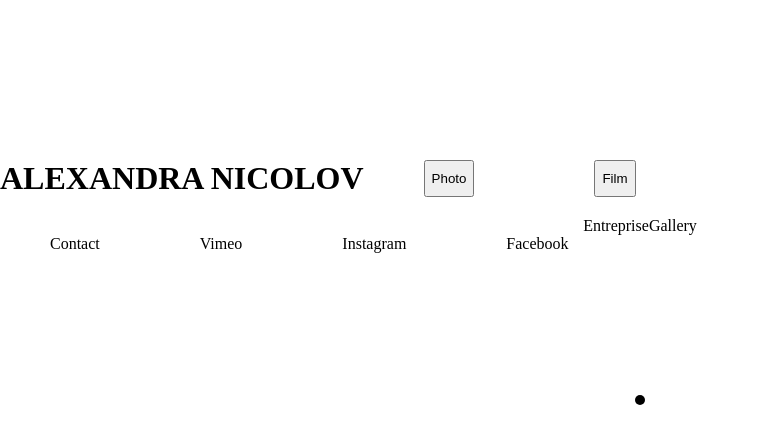
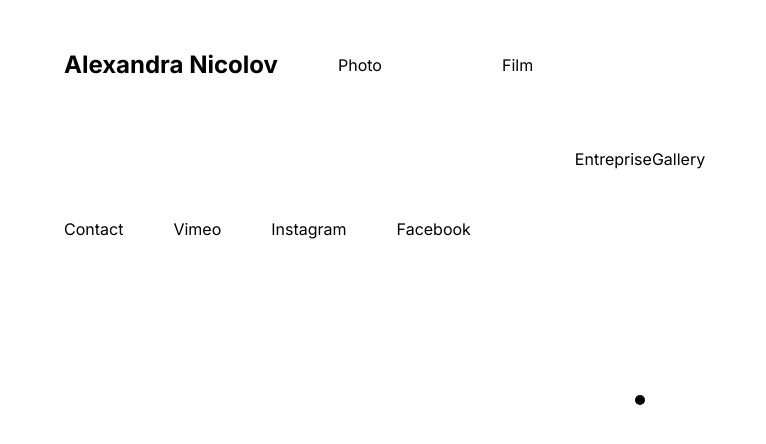
Before and after one commit to GabGo51/alexandranicolov, a React (Create React App) app: page /entreprise in a window 1280 px wide. Shown: the top 444 px of the page, without its empty margins (0-766 px from the left). Built offline with nearby package versions, Linux system fonts and the light colour scheme.

Commit message:
base home layout

```diff
--- a/public/index.html
+++ b/public/index.html
@@ -1,6 +1,9 @@
 <!DOCTYPE html>
 <html lang="en">
   <head>
+    <link rel="preconnect" href="https://fonts.googleapis.com">
+<link rel="preconnect" href="https://fonts.gstatic.com" crossorigin>
+<link href="https://fonts.googleapis.com/css2?family=Inter:wght@100..900&display=swap" rel="stylesheet">
     <meta charset="utf-8" />
     <link rel="icon" href="%PUBLIC_URL%/favicon.ico" />
     <meta name="viewport" content="width=device-width, initial-scale=1" />
--- a/src/App.js
+++ b/src/App.js
@@ -59,7 +59,7 @@ const Container = styled.div`
   justify-content: center;
   align-items: center;
   overflow-x: auto;
-  padding: 60px 60px;
+
 `;
 
 export default App;
--- a/src/Globalstyles.js
+++ b/src/Globalstyles.js
@@ -42,6 +42,7 @@ export default createGlobalStyle`
     padding: 0;
     border: 0;
     vertical-align: baseline;
+    font-family: Inter;
   }
   /* HTML5 display-role reset for older browsers */
   article, aside, details, figcaption, figure,
--- a/src/components/Footer.js
+++ b/src/components/Footer.js
@@ -23,10 +23,11 @@ const Footer = () => {
 
 const Container = styled.div`
 display: flex;
-width: 100vw;
+width: 90%;
 
 a{
-  margin: 0 50px;
+  margin-right: 50px;
+  margin-top: 50px;
 }
 `
 
--- a/src/components/Header.js
+++ b/src/components/Header.js
@@ -1,38 +1,71 @@
-import React from 'react'
-import styled from 'styled-components'
+import React, { useState } from "react";
+import styled from "styled-components";
 import { useNavigate } from "react-router-dom";
+import { motion, AnimatePresence } from "framer-motion";
 
 const Header = () => {
+  const [open, setOpen] = useState();
 
   const navigate = useNavigate();
   const handleNavigate = (page) => {
     navigate(page);
     window.scrollTo({
       top: 0,
-
     });
   };
   return (
     <Container>
-    <h1 onClick={() => handleNavigate("/")}>ALEXANDRA NICOLOV</h1>
-    <button onClick={() => handleNavigate("/photo")}>Photo</button>
-    <button onClick={() => handleNavigate("/film")}>Film</button>
+      <h1 onClick={() => handleNavigate("/")}>Alexandra Nicolov</h1>
+      <div>
+        <button onClick={() => setOpen(!open)}>Photo</button>
+        {open && (
+          <AnimatePresence>
+          <motion.div
+            className="extra"
+            initial={{ opacity: 0, y: -20 }}
+            animate={{ opacity: 1, y: 0 }}
+            exit={{ opacity: 0, y: 20 }}
+            transition={{ duration: 0.5 }}
+          >
+            <button>yo</button>
+            <button>ahahahahah</button>
+          </motion.div>
+          </AnimatePresence>
+        )}
+      </div>
+
+      <button onClick={() => handleNavigate("/film")}>Film</button>
     </Container>
-  )
-}
+  );
+};
 
 const Container = styled.div`
+  width: 90%;
+  padding: 20px 0;
+  padding-top: 50px;
+  display: flex;
+  align-items: center;
+  justify-content: flex-start;
+  margin-bottom: 50px;
 
-padding: 20px 0;
-padding-top: 100px;
-display: flex;
-width: 100vw;
-justify-content: flex-start;
+  h1 {
+    font-size: clamp(18px, 3vw, 24px);
+  }
 
-button{
-  margin: 0 60px;
-}
+  button {
+    all: unset;
+    margin: 0 60px;
+  }
 
-`
+  div {
+    display: flex;
+    flex-direction: column;
+    position: relative;
+  }
+  .extra {
+    position: absolute;
+    bottom: -50px;
+  }
+`;
 
-export default Header
+export default Header;
--- a/src/components/Home.js
+++ b/src/components/Home.js
@@ -20,7 +20,7 @@ const Home = () => {
     if(scrollAmount<0) {
       scrollAmount = 0
     }
-    if(scrollAmount>ref.current.offsetWidth *2.3){
+    if(scrollAmount>ref.current.offsetWidth *2.5){
       scrollAmount= 0
     }
 
@@ -30,12 +30,14 @@ const Home = () => {
   };
 
   useEffect(() => {
+
     controls.start({ x: -scrollAmount, transition: { type: "spring", damping: 10, stiffness: 50 } });
   }, [controls, scrollAmount]);
 
   return (
     <Container onWheel={handleWheel}>
-      <ScrollableDiv ref={ref}  animate={controls}>
+      <div className="frame">
+        <ScrollableDiv ref={ref}  animate={controls}>
         <img onClick={() => openOverlay(nuage)} src={nuage} alt="Cloud" />
         <img onClick={() => openOverlay(test)} src={test} alt="Cloud" />
         <img onClick={() => openOverlay(test2)} src={test2} alt="Cloud" />
@@ -45,6 +47,8 @@ const Home = () => {
         <img onClick={() => openOverlay(test2)} src={test2} alt="Cloud" />
         <img onClick={() => openOverlay(test)} src={test} alt="Cloud" />
       </ScrollableDiv>
+      </div>
+
       {selectedImage && <ImageOverlay onClose={closeOverlay} />}
     </Container>
   );
@@ -53,17 +57,24 @@ const Home = () => {
 const Container = styled.div`
   width: 100vw;
   overflow: hidden;
+  display: flex;
+  align-items: center;
+  justify-content: center;
+  .frame{
+    width: 90%;
+    overflow: hidden;
+  }
 `;
 
 const ScrollableDiv = styled(motion.div)`
-  padding: 20px 0;
+
   display: flex;
-  gap: 10px;
   white-space: nowrap;
+
+
   img {
-    height: 50vh;
-    margin: 0 40px;
-
+    height: 70vh;
+    margin-right: 80px;
     @media (max-width: 700px) {
       height: 200px;
     }
--- a/src/components/Overlay.js
+++ b/src/components/Overlay.js
@@ -38,7 +38,7 @@ justify-content: center;
 
 }
 .image-over{
-  height: 700px;
+  height: 90vh;
   object-fit: cover;
 
   @media (max-width:1000px){
```
